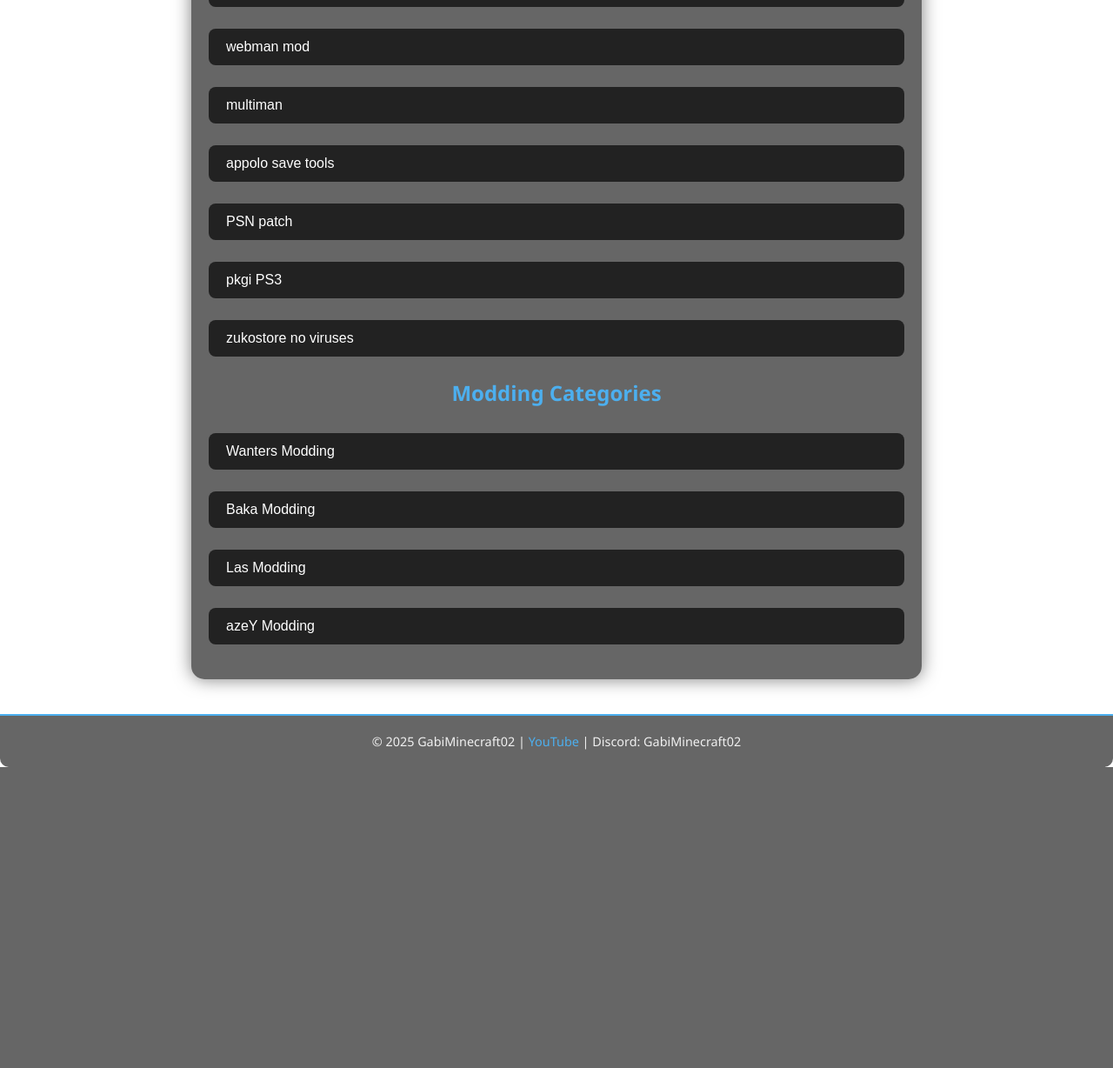
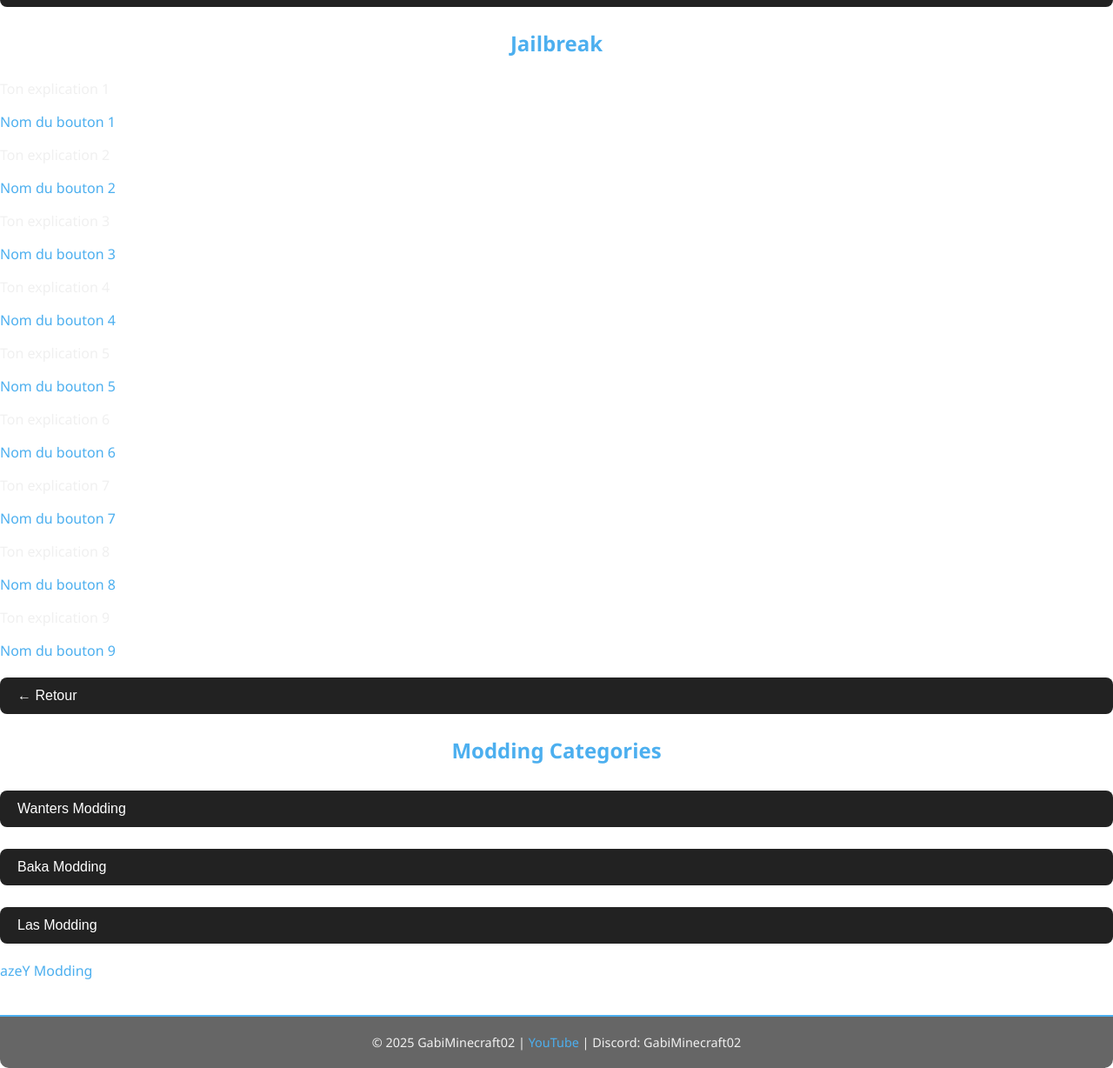
Before and after one commit to GabiMinecraft02/Minecraft-Ps3-Moding-Website, a Flask app: page / in a window 1280 px wide. Shown: the part 801-2029 px from the top of the page at 87% size. Before the commit the page ends 1683 px from the top, so only its background shows below. Run offline with Flask 3, Linux system fonts and the light colour scheme.

Commit message:
index.html

```diff
--- a/templates/index.html
+++ b/templates/index.html
@@ -3,29 +3,15 @@
 <head>
 <meta charset="UTF-8">
 <meta name="viewport" content="width=device-width, initial-scale=1.0">
-
-    <!-- ✅ Titre clair et descriptif -->
 <title>PS3 Minecraft Modding Website - Backups & Tools</title>
-
-    <!-- ✅ Description pour Google -->
 <meta name="description" content="Download the best Minecraft PS3 backups, mods, and tools. Join GabiMinecraft02 on Discord, YouTube, TikTok, and Snapchat for PS3 modding help and tutorials.">
-
-    <!-- ✅ Autoriser Google à indexer -->
-    <meta name="robots" content="index, follow">
-
-    <!-- ✅ Lien canonique (important pour le référencement) -->
-    <link rel="canonical" href="https://tonapp.onrender.com/">
-
-    <!-- ✅ Icône (optionnel si tu en as une) -->
-    <!-- <link rel="icon" href="{{ url_for('static', filename='favicon.ico') }}"> -->
-
-    <!-- ✅ Feuille de style -->
-    <link rel="stylesheet" href="{{ url_for('static', filename='style.css') }}">
+<link rel="stylesheet" href="/static/style.css">
 </head>
 <body>
+
 <!-- 🎬 Fond vidéo -->
 <video autoplay muted loop id="bg-video">
-        <source src="{{ url_for('static', filename='bg.mp4') }}" type="video/mp4">
+    <source src="/static/bg.mp4" type="video/mp4">
     Your browser does not support the video tag.
 </video>
 
@@ -33,101 +19,80 @@
     <h1>Welcome to the PS3 Minecraft Modding Website!</h1>
     <p>
         Download the best backups and mods for Minecraft PS3.<br>
-            If you have a backup, contact me on Discord: <b>GabiMinecraft02</b><br>
-            or on YouTube:
-            <a href="https://www.youtube.com/@GabiMinecraft02ps3" target="_blank">GabiMinecraft02</a>.<br>
-            or on TikTok:
-            <a href="https://www.tiktok.com/@gabiminecraft028?is_from_webapp=1&sender_device=pc" target="_blank">GabiMinecraft02</a>.<br>
-            or on Snapchat:
-            <a href="http://snapchat.com/t/sS6oPOiV" target="_blank">GabiMinecraft02</a>.
+        Contact me on Discord: <b>GabiMinecraft02</b><br>
+        YouTube: <a href="https://www.youtube.com/@GabiMinecraft02ps3" target="_blank">GabiMinecraft02</a><br>
+        TikTok: <a href="https://www.tiktok.com/@gabiminecraft028?is_from_webapp=1&sender_device=pc" target="_blank">GabiMinecraft02</a><br>
+        Snapchat: <a href="http://snapchat.com/t/sS6oPOiV" target="_blank">GabiMinecraft02</a>
     </p>
 </header>
 
-    <main>
-	<h2>servers</h2>
-
+<main id="main-section">
+    <h2>Servers</h2>
     <div class="category">
-            <a href="https://discord.gg/ex8Jgrm255" target="_blank">
-                <button class="main-btn">dicord</button>
+        <a href="https://discord.gg/ex8Jgrm255" target="_blank" class="main-btn">Discord</a>
     </div>
-        </div>
+    <div class="category">
+        <a href="https://snapchat.com/t/NuFjoBx" target="_blank" class="main-btn">Snapchat</a>
     </div>
 
+    <h2>Explore</h2>
     <div class="category">
-            <a href="https://snapchat.com/t/NuFjoBx" target="_blank">
-                <button class="main-btn">snapchat</button>
-            </a>
+        <button class="main-btn" onclick="showSection('jailbreak')">Jailbreak</button>
     </div>
+    <div class="category">
+        <button class="main-btn" onclick="showSection('modding')">Modding</button>
+    </div>
+</main>
 
+<!-- Section Jailbreak -->
+<section id="jailbreak-section" class="hidden-section">
+    <button class="main-btn" onclick="hideSection('jailbreak')">← Retour</button>
     <h2>Jailbreak</h2>
+    <div class="category">
+        <p>Ton explication 1</p>
+        <a href="ton lien 1" target="_blank" class="main-btn">Nom du bouton 1</a>
+    </div>
+    <div class="category">
+        <p>Ton explication 2</p>
+        <a href="ton lien 2" target="_blank" class="main-btn">Nom du bouton 2</a>
+    </div>
+    <div class="category">
+        <p>Ton explication 3</p>
+        <a href="ton lien 3" target="_blank" class="main-btn">Nom du bouton 3</a>
+    </div>
+    <div class="category">
+        <p>Ton explication 4</p>
+        <a href="ton lien 4" target="_blank" class="main-btn">Nom du bouton 4</a>
+    </div>
+    <div class="category">
+        <p>Ton explication 5</p>
+        <a href="ton lien 5" target="_blank" class="main-btn">Nom du bouton 5</a>
+    </div>
+    <div class="category">
+        <p>Ton explication 6</p>
+        <a href="ton lien 6" target="_blank" class="main-btn">Nom du bouton 6</a>
+    </div>
+    <div class="category">
+        <p>Ton explication 7</p>
+        <a href="ton lien 7" target="_blank" class="main-btn">Nom du bouton 7</a>
+    </div>
+    <div class="category">
+        <p>Ton explication 8</p>
+        <a href="ton lien 8" target="_blank" class="main-btn">Nom du bouton 8</a>
+    </div>
+    <div class="category">
+        <p>Ton explication 9</p>
+        <a href="ton lien 9" target="_blank" class="main-btn">Nom du bouton 9</a>
+    </div>
+</section>
 
-        <div class="category">
-            <a href="https://www.mediafire.com/folder/rn6ihxhulric4/PS3" target="_blank">
-                <button class="main-btn">Hybrid Firmware</button>
-            </div>
-        </div>
-    </div>
-
-        <div class="category">
-            <a href="https://www.psx-place.com/forums/ps3-news.68/" target="_blank">
-                <button class="main-btn">PSX Place</button>
-            </div>
-        </div>
-    </div>
-
-        <div class="category">
-            <a href="https://apunkagames.click/brewology/" target="_blank">
-                <button class="main-btn">brewlogy</button>
-            </div>
-        </div>
-    </div>
-
-        <div class="category">
-            <a href="https://store.brewology.com/ahomebrew.php?brewid=310" target="_blank">
-                <button class="main-btn">webman mod</button>
-            </div>
-        </div>
-    </div>
-
-        <div class="category">
-            <a href="https://store.brewology.com/ahomebrew.php?brewid=24" target="_blank">
-                <button class="main-btn">multiman</button>
-            </div>
-        </div>
-    </div>
-
-        <div class="category">
-            <a href="https://store.brewology.com/ahomebrew.php?brewid=321" target="_blank">
-                <button class="main-btn">appolo save tools</button>
-            </div>
-        </div>
-    </div>
-
-        <div class="category">
-            <a href="https://store.brewology.com/ahomebrew.php?brewid=244" target="_blank">
-                <button class="main-btn">PSN patch</button>
-            </div>
-        </div>
-    </div>
-
-        <div class="category">
-            <a href="https://store.brewology.com/ahomebrew.php?brewid=320" target="_blank">
-                <button class="main-btn">pkgi PS3</button>
-            </div>
-        </div>
-    </div>
-
-        <div class="category">
-            <a href="https://www.mediafire.com/folder/tzpnv636xkhts/Zukosrore" target="_blank">
-                <button class="main-btn">zukostore no viruses</button>
-            </div>
-        </div>
-    </div>
-
+<!-- Section Modding -->
+<section id="modding-section" class="hidden-section">
+    <button class="main-btn" onclick="hideSection('modding')">← Retour</button>
     <h2>Modding Categories</h2>
 
     <div class="category">
-            <button class="main-btn">Wanters Modding</button>
+        <button class="main-btn sub-toggle">Wanters Modding</button>
         <div class="submenu">
             <button class="sub-btn">Backup</button>
             <div class="submenu">
@@ -137,7 +102,7 @@
     </div>
 
     <div class="category">
-            <button class="main-btn">Baka Modding</button>
+        <button class="main-btn sub-toggle">Baka Modding</button>
         <div class="submenu">
             <button class="sub-btn">Backup</button>
             <div class="submenu">
@@ -148,7 +113,7 @@
     </div>
 
     <div class="category">
-            <button class="main-btn">Las Modding</button>
+        <button class="main-btn sub-toggle">Las Modding</button>
         <div class="submenu">
             <button class="sub-btn">Backup</button>
             <div class="submenu">
@@ -158,11 +123,9 @@
     </div>
 
     <div class="category">
-            <a href="https://azeydev.github.io/Kagura-Website/download.html" target="_blank">
-                <button class="main-btn">azeY Modding</button>
-            </a>
+        <a href="https://azeydev.github.io/Kagura-Website/download.html" target="_blank" class="main-btn">azeY Modding</a>
     </div>
-    </main>
+</section>
 
 <footer>
     &copy; 2025 GabiMinecraft02 |
@@ -170,24 +133,34 @@
 </footer>
 
 <script>
-        // Cacher les sous-menus au départ
-        document.querySelectorAll('.submenu').forEach(sub => sub.style.display = 'none');
+// Afficher la section sélectionnée et cacher le reste
+function showSection(sectionId) {
+    document.getElementById('main-section').style.display = 'none';
+    document.getElementById(sectionId + '-section').style.display = 'block';
+}
 
-        // Toggle boutons principaux
-        document.querySelectorAll('.main-btn').forEach(mainBtn => {
-            mainBtn.addEventListener('click', () => {
-                const submenu = mainBtn.nextElementSibling;
-                if (submenu) submenu.style.display = (submenu.style.display === 'flex') ? 'none' : 'flex';
+// Retour à la page principale
+function hideSection(sectionId) {
+    document.getElementById(sectionId + '-section').style.display = 'none';
+    document.getElementById('main-section').style.display = 'block';
+}
+
+// Toggle sous-menus dans Modding
+document.querySelectorAll('.sub-toggle').forEach(btn => {
+    btn.addEventListener('click', () => {
+        const submenu = btn.nextElementSibling;
+        if(submenu) submenu.style.display = (submenu.style.display === 'flex') ? 'none' : 'flex';
     });
 });
 
-        // Toggle sous-boutons
-        document.querySelectorAll('.sub-btn').forEach(subBtn => {
-            subBtn.addEventListener('click', () => {
-                const submenu = subBtn.nextElementSibling;
-                if (submenu) submenu.style.display = (submenu.style.display === 'flex') ? 'none' : 'flex';
+// Toggle sous-sous-menus
+document.querySelectorAll('.sub-btn').forEach(btn => {
+    btn.addEventListener('click', () => {
+        const submenu = btn.nextElementSibling;
+        if(submenu) submenu.style.display = (submenu.style.display === 'flex') ? 'none' : 'flex';
     });
 });
 </script>
+
 </body>
 </html>
```
Lines whose indentation alone changed are shown as unchanged.
